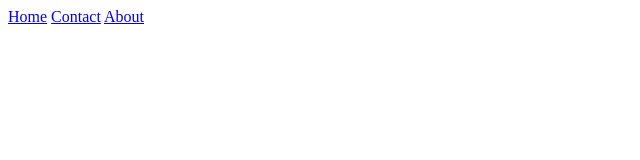
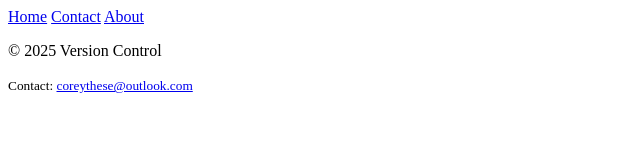
Before and after one commit to Vierbytes/version-control-simulation-Vierbytes, a plain HTML site: page index.html in a window 1280 px wide. Shown: the whole page, without its empty margins (0-640 px from the left). Drawn offline with Linux system fonts and the light colour scheme.

Commit message:
added a footer

```diff
--- a/index.html
+++ b/index.html
@@ -13,6 +13,14 @@
             <a href="#">About</a>
         </nav>
     </header>
+    <footer>
+        <p>
+            &copy; 2025 Version Control
+        </p>
+        <small>
+            Contact: <a href="mailto:coreythese@outlook.com">coreythese@outlook.com</a>
+        </small>
+    </footer>
 
 </body>
 </html>
```
